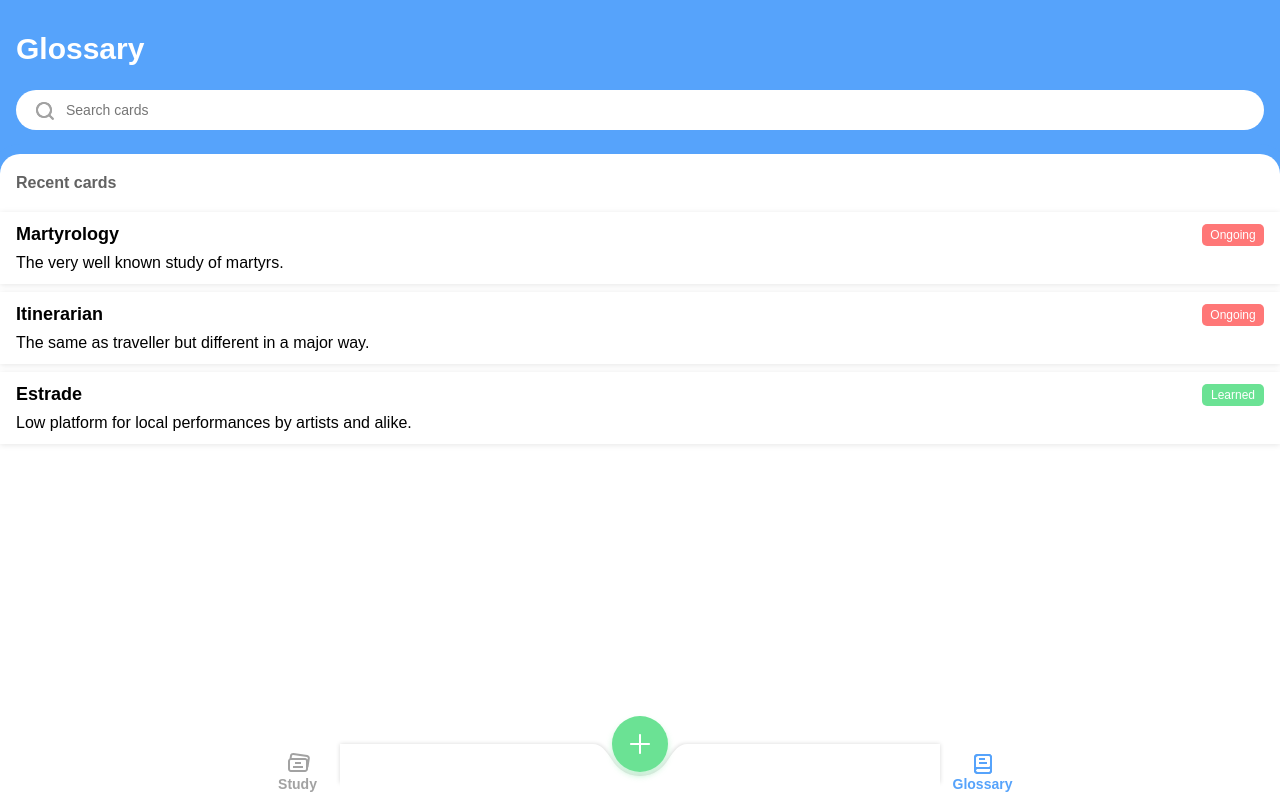
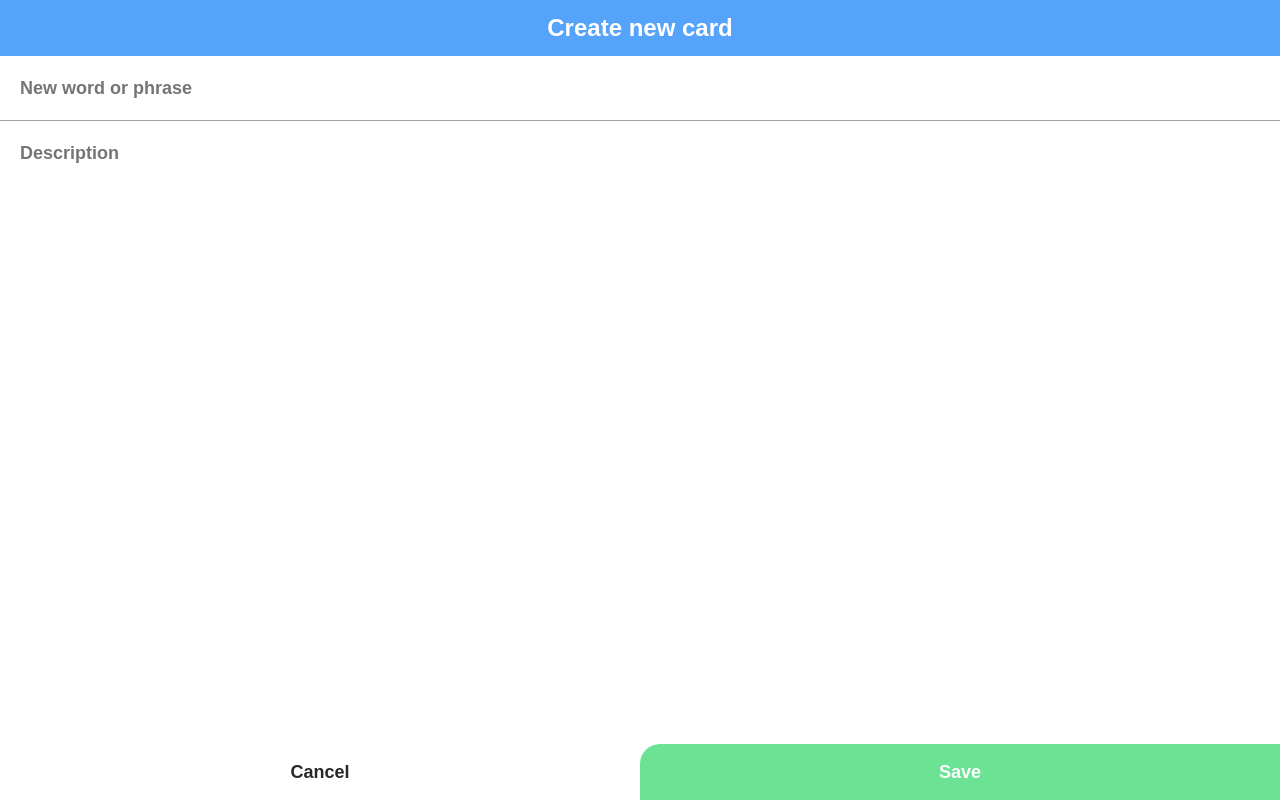
Before and after one commit to DNFcode/VocabularyCards, a Preact app: page /glossary in a window 1280 px wide. Built offline with nearby package versions, Linux system fonts and the light colour scheme; the HTML template or start-up script is replaced by a standard one.

Commit message:
Basic card page implementation

```diff
--- a/src/App.tsx
+++ b/src/App.tsx
@@ -2,20 +2,29 @@ import { h } from "preact"
 import { css, injectGlobal } from "emotion"
 import { BottomNavigation } from "./components/BottomNavigation"
 import { GlossaryPage } from "./components/glossary/GlossaryPage"
+import { CardDialog } from "./components/card/CardDialog"
+import { DARK_TEXT } from "./theme"
 
 injectGlobal({
+  html: {
+    height: "100%",
+  },
+
   body: {
+    height: "100%",
     margin: 0,
     padding: 0,
   },
 
   "*": {
     fontFamily: "'Nunito', sans-serif",
+    color: DARK_TEXT,
   },
 })
 
 const rootCss = css({
-  height: `${window.innerHeight}px`,
+  // height: `${window.innerHeight}px`,
+  height: "100%",
 })
 
 const bottomNavigationCss = css({
@@ -27,8 +36,9 @@ const bottomNavigationCss = css({
 const App = () => {
   return (
     <div className={rootCss}>
-      <GlossaryPage />
-      <BottomNavigation className={bottomNavigationCss} />
+      {/* <GlossaryPage />
+      <BottomNavigation className={bottomNavigationCss} /> */}
+      <CardDialog />
     </div>
   )
 }
--- /dev/null
+++ b/src/components/card/CardDialog.tsx
@@ -0,0 +1,137 @@
+import { h, FunctionalComponent } from "preact"
+import { css } from "emotion"
+import { AdjustableTextarea } from "../common/AdjustableTextarea"
+import {
+  PRIMARY_COLOR,
+  LIGHT_TEXT,
+  DISABLED_TEXT,
+  SUCCESS_COLOR,
+  LIGHT_BACKGROUND,
+  SUCCESS_COLOR_RGBA,
+  SUCCESS_COLOR_ACTIVE,
+} from "../../theme"
+import { useState, useRef } from "preact/hooks"
+
+const rootCss = css({
+  height: "100%",
+  overflow: "hidden",
+  display: "flex",
+  flexDirection: "column",
+})
+
+const headerCss = css({
+  height: 56,
+  lineHeight: "56px",
+  background: PRIMARY_COLOR,
+  color: LIGHT_TEXT,
+  fontSize: 24,
+  fontWeight: "bold",
+  textAlign: "center",
+  verticalAlign: "middle",
+})
+
+const titleContainerCss = css({
+  padding: 20,
+  borderBottom: `1px solid ${DISABLED_TEXT}`,
+})
+
+const descriptionContainerCss = css({
+  padding: 20,
+  flexGrow: 1,
+})
+
+const textareaCss = css({
+  fontSize: 18,
+  fontWeight: "bold",
+  display: "block",
+  width: "100%",
+  padding: 0,
+  border: 0,
+  lineHeight: "24px",
+})
+
+const buttonsContainer = css({
+  display: "grid",
+  gridTemplateColumns: "50% 50%",
+  position: "fixed",
+  bottom: 0,
+  width: "100%",
+})
+
+const buttonCss = css({
+  fontSize: 18,
+  fontWeight: "bold",
+  border: 0,
+  height: 56,
+  outline: "none",
+  userSelect: "none",
+})
+
+const cancelButtonCss = css(buttonCss, {
+  background: LIGHT_BACKGROUND,
+  transition: "color 200ms ease",
+
+  ":active": {
+    color: PRIMARY_COLOR,
+  },
+})
+
+const saveButtonCss = css(buttonCss, {
+  color: LIGHT_TEXT,
+  background: SUCCESS_COLOR,
+  borderTopLeftRadius: 20,
+  transition: "background 200ms ease",
+
+  ":active": {
+    backgroundColor: SUCCESS_COLOR_ACTIVE,
+  },
+})
+
+export const CardDialog = () => {
+  const [title, setTitle] = useState("")
+  const [description, setDescription] = useState("")
+  const titleRef = useRef<HTMLTextAreaElement>()
+  const descriptionRef = useRef<HTMLTextAreaElement>()
+
+  return (
+    <div className={rootCss}>
+      <header className={headerCss}>Create new card</header>
+      <div
+        className={titleContainerCss}
+        onClick={() => {
+          if (titleRef.current) {
+            titleRef.current.focus()
+          }
+        }}
+      >
+        <AdjustableTextarea
+          innerRef={titleRef}
+          value={title}
+          onInput={event => setTitle((event.target as any).value)}
+          className={textareaCss}
+          placeholder="New word or phrase"
+        />
+      </div>
+      <div
+        className={descriptionContainerCss}
+        onClick={() => {
+          if (descriptionRef.current) {
+            descriptionRef.current.focus()
+          }
+        }}
+      >
+        <AdjustableTextarea
+          innerRef={descriptionRef}
+          value={description}
+          onInput={event => setDescription((event.target as any).value)}
+          className={textareaCss}
+          placeholder="Description"
+        />
+      </div>
+      <div className={buttonsContainer}>
+        <button className={cancelButtonCss}>Cancel</button>
+        <button className={saveButtonCss}>Save</button>
+      </div>
+    </div>
+  )
+}
--- a/src/theme.ts
+++ b/src/theme.ts
@@ -4,6 +4,7 @@ export const PRIMARY_COLOR = PRIMARY_COLOR_RGBA()
 export const ACTIVE_SUCCESS_COLOR = "#33cc8a"
 export const SUCCESS_COLOR_RGBA = (a = 1) => `rgba(107, 226, 148, ${a})`
 export const SUCCESS_COLOR = SUCCESS_COLOR_RGBA()
+export const SUCCESS_COLOR_ACTIVE = "#61CF87"
 export const DANGER_COLOR = "#FF7777"
 export const DARK_TEXT = "#272727"
 export const DISABLED_TEXT = "#a2a2a2"
```
